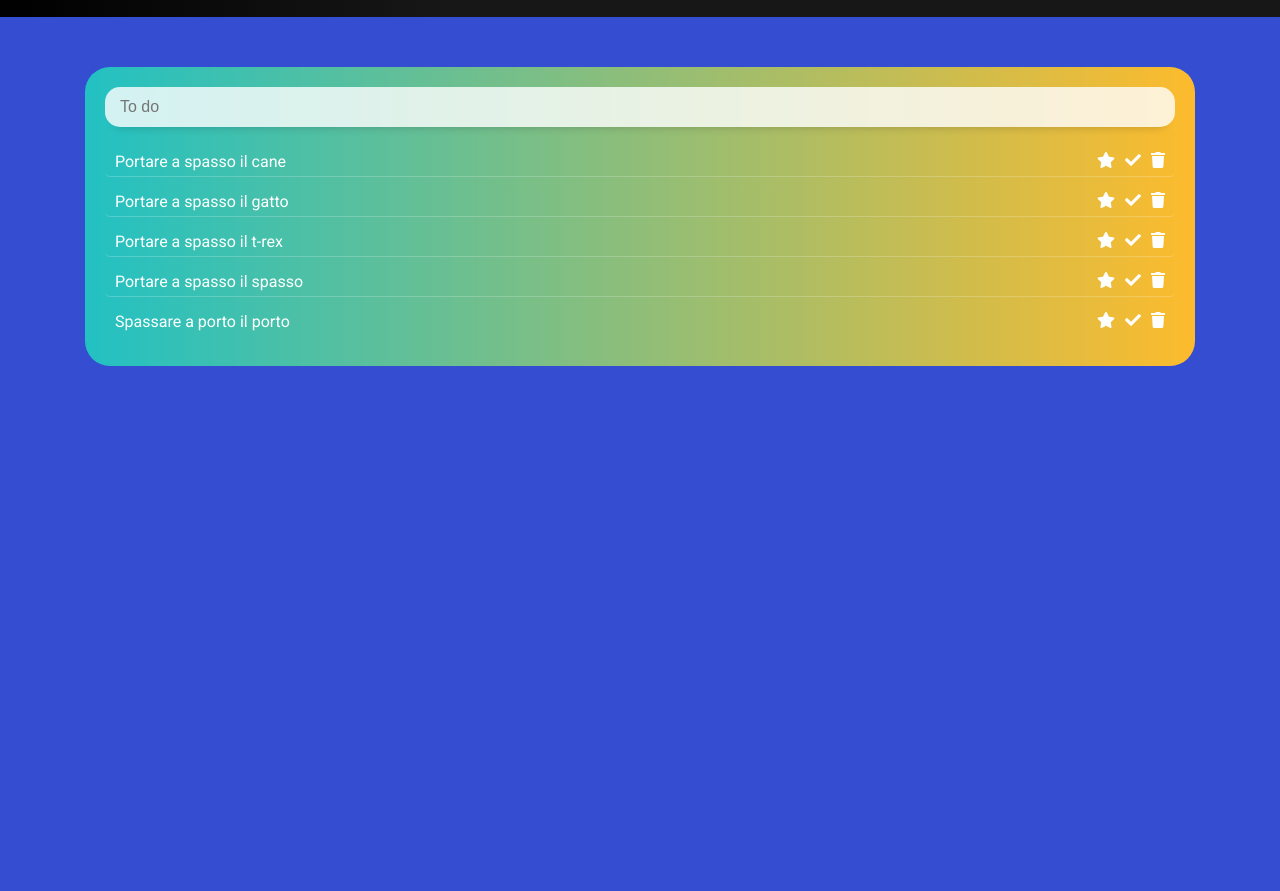
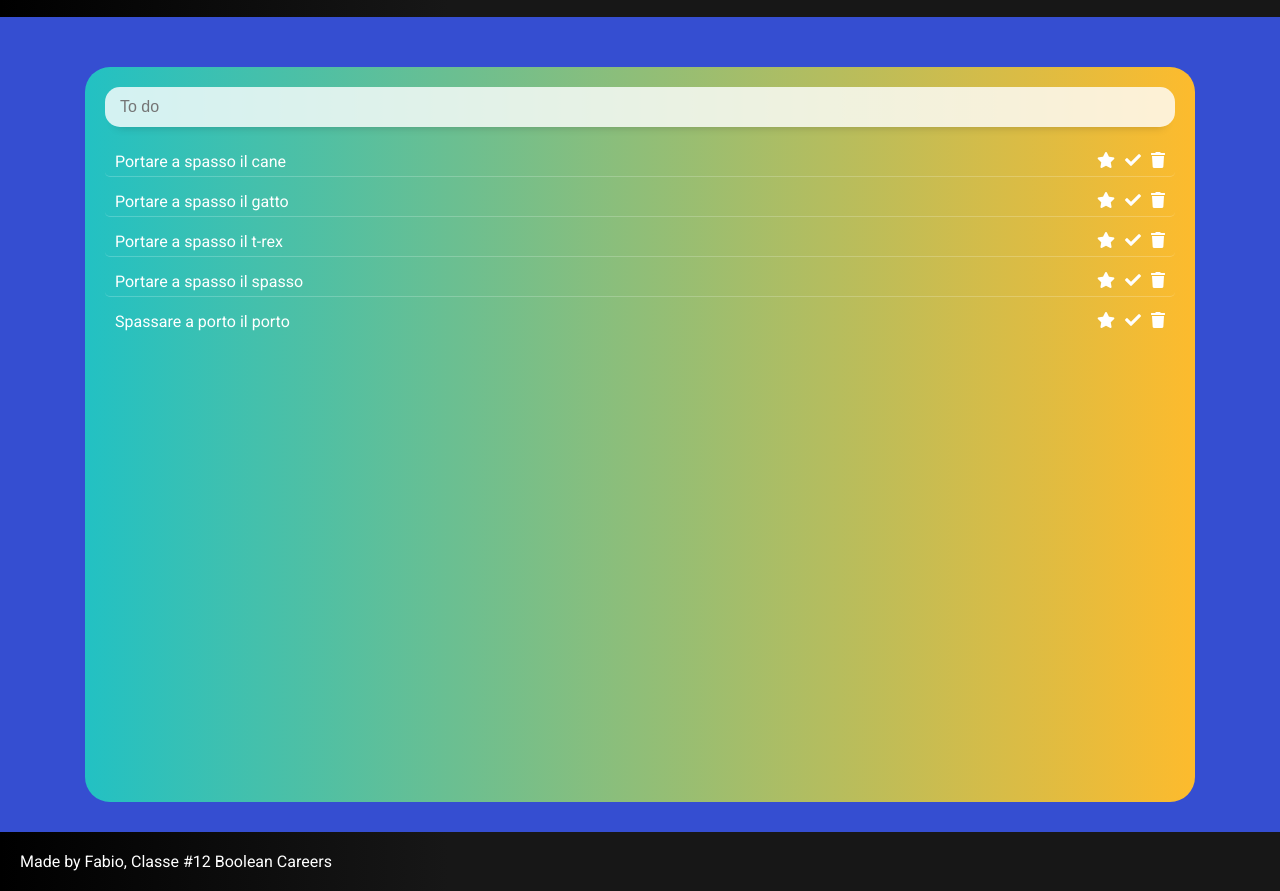
Before and after one commit to fabiogadau/js-todo-clone, a plain HTML site: page index.html in a window 1280 px wide. Shown: the part 68-959 px from the top of the page. Before the commit the page ends 800 px from the top, so only its background shows below. Drawn offline with nearby package versions, Linux system fonts and the light colour scheme.

Commit message:
added footer

```diff
--- a/index.html
+++ b/index.html
@@ -27,6 +27,10 @@
       </main>
     </div>
 
+    <footer>
+      Made by Fabio, Classe #12 Boolean Careers
+    </footer>
+
     <!-- Template nascosto per elementi JS -->
     <div class="template">
       <li class="reminder">
--- a/style/main.css
+++ b/style/main.css
@@ -44,6 +44,7 @@ header h1 {
 /* Todo List */
 main {
   width: 100%;
+  min-height: 735px;
   padding: 20px;
   border-radius: 25px;
   background-image: linear-gradient(90deg, rgba(34,193,195,1) 0%, rgba(253,187,45,1) 100%);
@@ -128,3 +129,10 @@ li.special {
 .fas.special-color {
   color: aqua;
 }
+
+/* Footer */
+footer {
+  padding: 20px;
+  background-color: black;
+  background-image: linear-gradient(90deg, rgba(0,0,0,1) 0%, rgba(23,23,23,1) 35%);
+}
```
